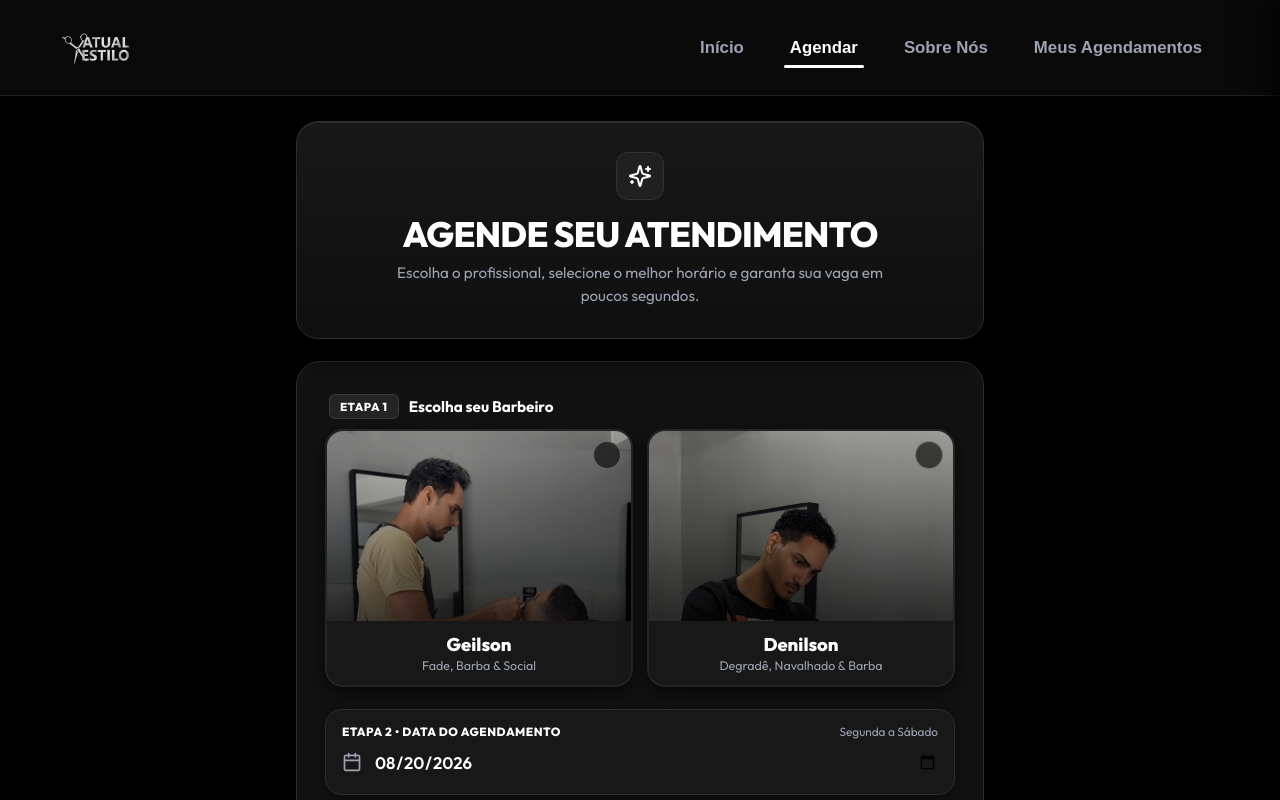
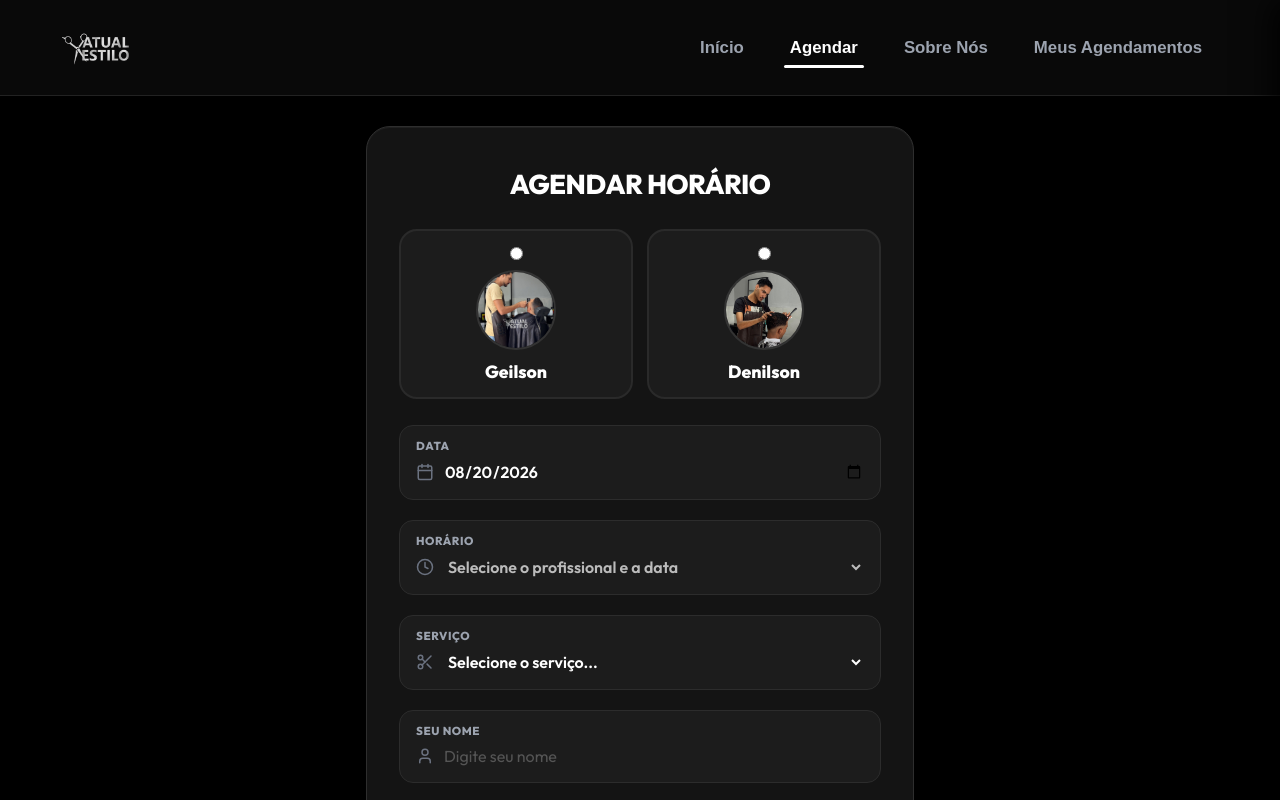
Before and after one commit to SchaideNunes/AtualStylus_react, a React (Vite) app: page / in a window 1280 px wide. Both pictures are taken after a click on the button "✂️ Agendar Meu Horário". Shown: the top 800 px of the page. Built offline with nearby package versions, Linux system fonts and the light colour scheme.

Commit message:
style(agendamento): simplify booking form into clean minimalist layout with inside-the-box labels and streamlined barber selection

```diff
--- a/src/pages/Agendamento.jsx
+++ b/src/pages/Agendamento.jsx
@@ -5,9 +5,7 @@ import {
   Scissors,
   User,
   Phone,
-  CheckCircle2,
-  AlertCircle,
-  Sparkles
+  Check
 } from 'lucide-react';
 import { api } from '../services/api';
 import { formatarTelefone, isTelefoneValido } from '../utils/phoneMask';
@@ -15,18 +13,8 @@ import { isDomingo, getDataHojeString } from '../utils/dateUtils';
 import { gerarLinkWhatsAppAgendamento } from '../utils/whatsapp';
 
 export const BARBEIROS_DEFAULT = [
-  {
-    id: 1,
-    nome: 'Geilson',
-    especialidade: 'Fade, Barba & Social',
-    foto: '/assets/Geilson.jpg'
-  },
-  {
-    id: 2,
-    nome: 'Denilson',
-    especialidade: 'Degradê, Navalhado & Barba',
-    foto: '/assets/Denilson.jpg'
-  }
+  { id: 1, nome: 'Geilson', foto: '/assets/Geilson.jpg' },
+  { id: 2, nome: 'Denilson', foto: '/assets/Denilson.jpg' }
 ];
 
 export const OPCOES_SERVICOS = [
@@ -127,20 +115,6 @@ export function Agendamento({ servicoPreSelecionado, onAgendamentoConcluido }) {
     isTelefoneValido(telefone)
   );
 
-  const getTextoBotao = () => {
-    if (salvando) return 'Confirmando agendamento...';
-    if (isFormValido) return '✂️ Confirmar Agendamento';
-    if (!barbeiroId) return '1. Escolha o profissional acima';
-    if (!data) return '2. Selecione a data';
-    if (!horario) return '3. Escolha o horário de atendimento';
-    if (!servico) return '4. Selecione o serviço desejado';
-    if (!nome.trim()) return '5. Digite seu nome completo';
-    if (telefone && telefone.length > 0 && !isTelefoneValido(telefone)) {
-      return 'Digite o WhatsApp completo com DDD';
-    }
-    return 'Preencha tudo para confirmar';
-  };
-
   const handleConfirmar = async () => {
     if (!isFormValido) {
       alert('Por favor, preencha todos os campos corretamente.');
@@ -197,35 +171,19 @@ export function Agendamento({ servicoPreSelecionado, onAgendamentoConcluido }) {
   };
 
   return (
-    <div className="container-agendamento-revamp fade-in">
-      {/* Header da Página de Agendamento */}
-      <div className="header-agendamento-card scale-in">
-        <div className="icone-header-agendamento">
-          <Sparkles size={24} color="#ffffff" />
-        </div>
-        <h2 className="titulo-agendamento-revamp">Agende seu Atendimento</h2>
-        <p className="subtitulo-agendamento-revamp">
-          Escolha o profissional, selecione o melhor horário e garanta sua vaga em poucos segundos.
-        </p>
-      </div>
+    <div className="container-agendamento-limpo fade-in">
+      <div className="cartao-formulario-limpo">
+        <h1 className="titulo-agendamento-limpo">Agendar Horário</h1>
 
-      <div className="formulario-agendamento-revamp">
-        {/* ========================================================================= */}
-        {/* 1. SELEÇÃO VISUAL DE BARBEIRO (CARDS RETRATO COM FOTOS) */}
-        {/* ========================================================================= */}
-        <div className="bloco-etapa-agendamento slide-up">
-          <div className="cabecalho-etapa-interna">
-            <span className="badge-numero-etapa">ETAPA 1</span>
-            <span className="titulo-etapa-texto">Escolha seu Barbeiro</span>
-          </div>
-
-          <div className="grid-barbeiros-visual">
+        {/* 1. Barbeiro */}
+        <div className="secao-barbeiros-limpa">
+          <div className="grid-barbeiros-limpo">
             {BARBEIROS_DEFAULT.map((b) => {
               const selecionado = barbeiroId === b.id;
               return (
                 <label
                   key={b.id}
-                  className={`card-barbeiro-visual ${selecionado ? 'selecionado' : ''}`}
+                  className={`card-barbeiro-limpo ${selecionado ? 'selecionado' : ''}`}
                 >
                   <input
                     type="radio"
@@ -237,191 +195,139 @@ export function Agendamento({ servicoPreSelecionado, onAgendamentoConcluido }) {
                     aria-label={b.nome}
                   />
 
-                  <div className="container-foto-barbeiro">
+                  <div className="container-foto-barbeiro-limpa">
                     <img
                       src={b.foto}
                       alt={b.nome}
-                      className="foto-barbeiro-retrato"
+                      className="foto-barbeiro-limpa"
                       onError={(e) => { e.target.src = '/assets/Logo.jpg'; }}
                     />
-                    <div className="overlay-gradiente-barbeiro" />
-
-                    {/* Badge de Seleção com Checkmark */}
-                    <div className={`indicador-selecao-barbeiro ${selecionado ? 'ativo' : ''}`}>
-                      {selecionado ? (
-                        <CheckCircle2 size={20} color="#000000" />
-                      ) : (
-                        <span className="ponto-vazio-selecao" />
+                    {selecionado && (
+                      <div className="badge-check-barbeiro">
+                        <Check size={16} strokeWidth={3} color="#000000" />
+                      </div>
                     )}
                   </div>
-                  </div>
 
-                  <div className="info-barbeiro-card">
-                    <h3 className="nome-barbeiro-destaque">{b.nome}</h3>
-                    <span className="especialidade-barbeiro">{b.especialidade}</span>
-                  </div>
+                  <span className="nome-barbeiro-limpo">{b.nome}</span>
                 </label>
               );
             })}
           </div>
         </div>
 
-        {/* ========================================================================= */}
-        {/* 2. DATA (CAIXA COM TÍTULO INTERNO) */}
-        {/* ========================================================================= */}
-        <div className="bloco-etapa-agendamento slide-up">
-          <div className="caixa-campo-interna">
-            <div className="cabecalho-campo-interno">
-              <span className="tag-etapa-interna">ETAPA 2 • DATA DO AGENDAMENTO</span>
-              <span className="dica-campo-interna">Segunda a Sábado</span>
-            </div>
-
-            <div className="conteudo-input-com-icone">
-              <Calendar size={20} className="icone-campo-interno" />
+        {/* 2. Data */}
+        <div className="campo-caixa-limpo">
+          <span className="rotulo-campo-limpo">DATA</span>
+          <div className="linha-input-limpo">
+            <Calendar size={18} className="icone-input-limpo" />
             <input
               type="date"
               id="campoData"
-                aria-label="Data do Agendamento"
+              aria-label="Data"
               min={getDataHojeString()}
               value={data}
               onChange={handleDataChange}
-                className="input-campo-interno"
+              className="input-limpo"
             />
           </div>
         </div>
-        </div>
 
-        {/* ========================================================================= */}
-        {/* 3. HORÁRIO REATIVO (CAIXA COM TÍTULO INTERNO) */}
-        {/* ========================================================================= */}
-        <div className="bloco-etapa-agendamento slide-up">
-          <div className="caixa-campo-interna">
-            <div className="cabecalho-campo-interno">
-              <span className="tag-etapa-interna">ETAPA 3 • HORÁRIO DISPONÍVEL</span>
-              <span className="dica-campo-interna">
-                {carregandoHorarios ? 'Carregando vagas...' : 'Horários livres hoje/amanhã'}
-              </span>
-            </div>
-
-            <div className="conteudo-input-com-icone">
-              <Clock size={20} className="icone-campo-interno" />
+        {/* 3. Horário */}
+        <div className="campo-caixa-limpo">
+          <span className="rotulo-campo-limpo">HORÁRIO</span>
+          <div className="linha-input-limpo">
+            <Clock size={18} className="icone-input-limpo" />
             <select
               id="campoHorario"
-                aria-label="Horário de Atendimento"
+              aria-label="Horário"
               value={horario}
               onChange={(e) => setHorario(e.target.value)}
               disabled={!data || !barbeiroId || carregandoHorarios}
-                className="select-campo-interno"
+              className="select-limpo"
             >
               {!barbeiroId || !data ? (
-                  <option value="">Primeiro selecione o barbeiro e a data</option>
+                <option value="">Selecione o profissional e a data</option>
               ) : carregandoHorarios ? (
-                  <option value="">Consultando horários no banco...</option>
+                <option value="">Carregando horários...</option>
               ) : horariosDisponiveis.length === 0 ? (
                 <option value="">Dia cheio! Sem horários disponíveis</option>
               ) : (
                 <>
-                    <option value="">Selecione um horário livre</option>
+                  <option value="">Escolha um horário</option>
                   {horariosDisponiveis.map((h) => (
-                      <option key={h} value={h}>{h} - Disponível</option>
+                    <option key={h} value={h}>{h}</option>
                   ))}
                 </>
               )}
             </select>
           </div>
         </div>
-        </div>
 
-        {/* ========================================================================= */}
-        {/* 4. SERVIÇO (CAIXA COM TÍTULO INTERNO) */}
-        {/* ========================================================================= */}
-        <div className="bloco-etapa-agendamento slide-up">
-          <div className="caixa-campo-interna">
-            <div className="cabecalho-campo-interno">
-              <span className="tag-etapa-interna">ETAPA 4 • SERVIÇO DESEJADO</span>
-              <span className="dica-campo-interna">Tabela de valores</span>
-            </div>
-
-            <div className="conteudo-input-com-icone">
-              <Scissors size={20} className="icone-campo-interno" />
+        {/* 4. Serviço */}
+        <div className="campo-caixa-limpo">
+          <span className="rotulo-campo-limpo">SERVIÇO</span>
+          <div className="linha-input-limpo">
+            <Scissors size={18} className="icone-input-limpo" />
             <select
               id="campoServico"
-                aria-label="Serviço Desejado"
+              aria-label="Serviço"
               value={servico}
               onChange={(e) => setServico(e.target.value)}
-                className="select-campo-interno"
+              className="select-limpo"
             >
               <option value="">Selecione o serviço...</option>
               {OPCOES_SERVICOS.map((s) => (
                 <option key={s.id} value={`${s.nome} - R$ ${s.valor}`}>
-                    {s.nome} - R$ {s.valor},00
+                  {s.nome} — R$ {s.valor},00
                 </option>
               ))}
             </select>
           </div>
         </div>
-        </div>
 
-        {/* ========================================================================= */}
-        {/* 5. NOME COMPLETO (CAIXA COM TÍTULO INTERNO) */}
-        {/* ========================================================================= */}
-        <div className="bloco-etapa-agendamento slide-up">
-          <div className="caixa-campo-interna">
-            <div className="cabecalho-campo-interno">
-              <span className="tag-etapa-interna">ETAPA 5 • SEU NOME COMPLETO</span>
-              <span className="dica-campo-interna">Identificação na barbearia</span>
-            </div>
-
-            <div className="conteudo-input-com-icone">
-              <User size={20} className="icone-campo-interno" />
+        {/* 5. Nome */}
+        <div className="campo-caixa-limpo">
+          <span className="rotulo-campo-limpo">SEU NOME</span>
+          <div className="linha-input-limpo">
+            <User size={18} className="icone-input-limpo" />
             <input
               type="text"
               id="campoNome"
-                aria-label="Seu Nome Completo"
+              aria-label="Seu Nome"
               value={nome}
               onChange={(e) => setNome(e.target.value)}
-                placeholder="Digite seu nome completo"
-                className="input-campo-interno"
+              placeholder="Digite seu nome"
+              className="input-limpo"
             />
           </div>
         </div>
-        </div>
 
-        {/* ========================================================================= */}
-        {/* 6. WHATSAPP (CAIXA COM TÍTULO INTERNO) */}
-        {/* ========================================================================= */}
-        <div className="bloco-etapa-agendamento slide-up">
-          <div className="caixa-campo-interna">
-            <div className="cabecalho-campo-interno">
-              <span className="tag-etapa-interna">ETAPA 6 • SEU WHATSAPP</span>
-              <span className="dica-campo-interna">Com DDD (Ex: 75 99999-9999)</span>
-            </div>
-
-            <div className="conteudo-input-com-icone">
-              <Phone size={20} className="icone-campo-interno" />
+        {/* 6. WhatsApp */}
+        <div className="campo-caixa-limpo">
+          <span className="rotulo-campo-limpo">WHATSAPP</span>
+          <div className="linha-input-limpo">
+            <Phone size={18} className="icone-input-limpo" />
             <input
               type="tel"
               id="campoTelefone"
-                aria-label="WhatsApp com DDD"
+              aria-label="WhatsApp"
               value={telefone}
               onChange={handleTelefoneChange}
               placeholder="(00) 00000-0000"
               maxLength={15}
-                className="input-campo-interno"
+              className="input-limpo"
             />
           </div>
         </div>
-        </div>
 
-        {/* ========================================================================= */}
-        {/* BOTÃO DE CONFIRMAÇÃO */}
-        {/* ========================================================================= */}
+        {/* Botão de Confirmação */}
         <button
           onClick={handleConfirmar}
           disabled={!isFormValido || salvando}
-          className={`botao-confirmar-revamp ${isFormValido ? 'ativo pulse' : ''}`}
+          className={`botao-agendar-limpo ${isFormValido ? 'ativo' : ''}`}
         >
-          {getTextoBotao()}
+          {salvando ? 'Confirmando...' : 'Confirmar Agendamento'}
         </button>
       </div>
     </div>
--- a/src/styles/index.css
+++ b/src/styles/index.css
@@ -881,340 +881,220 @@ html {
 }
 
 /* ========================================================================= */
-/* REVAMP: FORMULÁRIO DE AGENDAMENTO */
+/* FORMULÁRIO DE AGENDAMENTO MODERNO & MINIMALISTA */
 /* ========================================================================= */
-.container-agendamento-revamp {
-  max-width: 720px;
-  margin: 25px auto 50px;
+.container-agendamento-limpo {
+  max-width: 580px;
+  margin: 30px auto 60px;
   padding: 0 16px;
 }
 
-.header-agendamento-card {
-  background: linear-gradient(180deg, #181818 0%, #0f0f0f 100%);
-  border: 1px solid var(--border-color);
-  border-radius: 22px;
-  padding: 30px 20px;
-  text-align: center;
-  margin-bottom: 22px;
-  box-shadow: 0 12px 35px rgba(0, 0, 0, 0.8), inset 0 1px 0 rgba(255, 255, 255, 0.08);
-  display: flex;
-  flex-direction: column;
-  align-items: center;
-}
-
-.icone-header-agendamento {
-  width: 48px;
-  height: 48px;
-  background: #202020;
-  border: 1px solid #333333;
-  border-radius: 12px;
-  display: flex;
-  align-items: center;
-  justify-content: center;
-  margin-bottom: 12px;
-}
-
-.titulo-agendamento-revamp {
-  font-size: 1.8rem;
-  font-weight: 900;
-  color: #ffffff;
-  letter-spacing: -0.02em;
-  margin-bottom: 6px;
-  text-transform: uppercase;
-}
-
-@media (min-width: 600px) {
-  .titulo-agendamento-revamp {
-    font-size: 2.2rem;
-  }
-}
-
-.subtitulo-agendamento-revamp {
-  color: var(--text-muted);
-  font-size: 0.95rem;
-  max-width: 500px;
-  line-height: 1.5;
-}
-
-.formulario-agendamento-revamp {
-  background: #121212;
+.cartao-formulario-limpo {
+  background: #141414;
   border: 1px solid var(--border-color);
   border-radius: 24px;
-  padding: 24px 16px;
-  box-shadow: 0 20px 50px rgba(0, 0, 0, 0.9);
+  padding: 32px 24px;
+  box-shadow: 0 20px 50px rgba(0, 0, 0, 0.9), inset 0 1px 0 rgba(255, 255, 255, 0.05);
   display: flex;
   flex-direction: column;
   gap: 18px;
 }
 
 @media (min-width: 600px) {
-  .formulario-agendamento-revamp {
-    padding: 32px 28px;
-    gap: 22px;
+  .cartao-formulario-limpo {
+    padding: 40px 32px;
+    gap: 20px;
   }
 }
 
-.bloco-etapa-agendamento {
-  display: flex;
-  flex-direction: column;
-  gap: 10px;
+.titulo-agendamento-limpo {
+  font-size: 1.7rem;
+  font-weight: 900;
+  color: #ffffff;
+  text-align: center;
+  letter-spacing: -0.02em;
+  margin-bottom: 8px;
+  text-transform: uppercase;
 }
 
-/* 1. SELEÇÃO DE BARBEIRO VISUAL */
-.cabecalho-etapa-interna {
-  display: flex;
-  align-items: center;
-  gap: 10px;
-  padding-left: 4px;
+/* 1. SELEÇÃO DE BARBEIROS */
+.secao-barbeiros-limpa {
+  margin-bottom: 6px;
 }
 
-.badge-numero-etapa {
-  background: #242424;
-  border: 1px solid #3a3a3a;
-  color: #ffffff;
-  font-size: 0.72rem;
-  font-weight: 800;
-  padding: 4px 10px;
-  border-radius: 6px;
-  letter-spacing: 0.05em;
-}
-
-.titulo-etapa-texto {
-  font-size: 0.95rem;
-  font-weight: 700;
-  color: #ffffff;
-}
-
-.grid-barbeiros-visual {
+.grid-barbeiros-limpo {
   display: grid;
   grid-template-columns: 1fr 1fr;
   gap: 14px;
 }
 
-.card-barbeiro-visual {
+.card-barbeiro-limpo {
   position: relative;
-  border: 2px solid #242424;
+  background: #1c1c1c;
+  border: 2px solid #2a2a2a;
   border-radius: 18px;
-  overflow: hidden;
-  background: #181818;
+  padding: 16px 12px 14px;
   cursor: pointer;
   display: flex;
   flex-direction: column;
-  transition: all 0.3s cubic-bezier(0.16, 1, 0.3, 1);
-  box-shadow: 0 8px 20px rgba(0, 0, 0, 0.6);
+  align-items: center;
+  gap: 10px;
+  transition: all 0.25s cubic-bezier(0.16, 1, 0.3, 1);
 }
 
-.card-barbeiro-visual:hover {
+.card-barbeiro-limpo:hover {
   border-color: rgba(255, 255, 255, 0.4);
-  transform: translateY(-3px);
-  box-shadow: 0 12px 30px rgba(0, 0, 0, 0.8);
+  transform: translateY(-2px);
 }
 
-.card-barbeiro-visual.selecionado {
+.card-barbeiro-limpo.selecionado {
   border-color: #ffffff;
-  background: #1f1f1f;
-  transform: translateY(-4px);
-  box-shadow: 0 0 25px rgba(255, 255, 255, 0.25), 0 15px 35px rgba(0, 0, 0, 0.9);
+  background: #242424;
+  box-shadow: 0 0 20px rgba(255, 255, 255, 0.2);
+  transform: translateY(-2px);
 }
 
-.radio-barbeiro-escondido {
-  position: absolute;
-  opacity: 0;
-  pointer-events: none;
+.container-foto-barbeiro-limpa {
+  position: relative;
+  width: 80px;
+  height: 80px;
 }
 
-.container-foto-barbeiro {
-  position: relative;
+.foto-barbeiro-limpa {
   width: 100%;
-  height: 160px;
-  overflow: hidden;
-  background: #0a0a0a;
+  height: 100%;
+  border-radius: 50%;
+  object-fit: cover;
+  border: 2px solid #333333;
+  transition: border-color 0.2s ease;
 }
 
-@media (min-width: 600px) {
-  .container-foto-barbeiro {
-    height: 190px;
-  }
+.card-barbeiro-limpo.selecionado .foto-barbeiro-limpa {
+  border-color: #ffffff;
 }
 
-.foto-barbeiro-retrato {
-  width: 100%;
-  height: 100%;
-  object-fit: cover;
-  object-position: center top;
-  transition: transform 0.4s ease;
-}
-
-.card-barbeiro-visual:hover .foto-barbeiro-retrato {
-  transform: scale(1.05);
-}
-
-.overlay-gradiente-barbeiro {
+.badge-check-barbeiro {
   position: absolute;
-  inset: 0;
-  background: linear-gradient(180deg, rgba(0, 0, 0, 0.05) 0%, rgba(0, 0, 0, 0.75) 100%);
-  pointer-events: none;
-}
-
-.indicador-selecao-barbeiro {
-  position: absolute;
-  top: 10px;
-  right: 10px;
-  width: 28px;
-  height: 28px;
+  bottom: 0;
+  right: 0;
+  width: 24px;
+  height: 24px;
+  background: #ffffff;
   border-radius: 50%;
-  background: rgba(0, 0, 0, 0.6);
-  border: 1px solid rgba(255, 255, 255, 0.3);
   display: flex;
   align-items: center;
   justify-content: center;
-  transition: all 0.2s ease;
-  backdrop-filter: blur(4px);
+  box-shadow: 0 2px 8px rgba(0, 0, 0, 0.6);
+  animation: scaleIn 0.2s ease-out;
 }
 
-.indicador-selecao-barbeiro.ativo {
-  background: #ffffff;
-  border-color: #ffffff;
-  box-shadow: 0 0 12px rgba(255, 255, 255, 0.6);
+.nome-barbeiro-limpo {
+  font-size: 1.1rem;
+  font-weight: 800;
+  color: #ffffff;
+  text-align: center;
 }
 
-.ponto-vazio-selecao {
-  width: 8px;
-  height: 8px;
-  border-radius: 50%;
-  background: transparent;
+/* 2. CAMPOS EM CAIXAS MODERNAS */
+.campo-caixa-limpo {
+  background: #1c1c1c;
+  border: 1px solid #2c2c2c;
+  border-radius: 14px;
+  padding: 12px 16px;
+  display: flex;
+  flex-direction: column;
+  gap: 4px;
+  transition: all 0.2s ease;
 }
 
-.info-barbeiro-card {
-  padding: 12px 14px;
-  text-align: center;
-  background: #181818;
+.campo-caixa-limpo:focus-within {
+  border-color: #ffffff;
+  background: #222222;
+  box-shadow: 0 0 0 2px rgba(255, 255, 255, 0.15);
 }
 
-.nome-barbeiro-destaque {
-  font-size: 1.15rem;
+.rotulo-campo-limpo {
+  font-size: 0.72rem;
   font-weight: 800;
-  color: #ffffff;
-  margin-bottom: 2px;
+  color: #9ca3af;
+  letter-spacing: 0.05em;
+  text-transform: uppercase;
+  transition: color 0.2s ease;
 }
 
-.especialidade-barbeiro {
-  font-size: 0.78rem;
-  color: var(--text-muted);
-  display: block;
+.campo-caixa-limpo:focus-within .rotulo-campo-limpo {
+  color: #ffffff;
 }
 
-/* ========================================================================= */
-/* CAIXAS COM TÍTULOS DENTRO (INSIDE-THE-BOX LABELS) */
-/* ========================================================================= */
-.caixa-campo-interna {
-  background: #181818;
-  border: 1px solid var(--border-color);
-  border-radius: 16px;
-  padding: 14px 16px;
+.linha-input-limpo {
   display: flex;
-  flex-direction: column;
-  gap: 6px;
-  transition: all 0.25s cubic-bezier(0.16, 1, 0.3, 1);
-  box-shadow: 0 4px 15px rgba(0, 0, 0, 0.4);
+  align-items: center;
+  gap: 10px;
 }
 
-.caixa-campo-interna:focus-within {
-  border-color: #ffffff;
-  background: #1d1d1d;
-  box-shadow: 0 0 0 3px rgba(255, 255, 255, 0.15), 0 8px 25px rgba(0, 0, 0, 0.7);
-  transform: translateY(-1px);
-}
-
-.cabecalho-campo-interno {
-  display: flex;
-  justify-content: space-between;
-  align-items: center;
-}
-
-.tag-etapa-interna {
-  font-size: 0.74rem;
-  font-weight: 800;
-  color: #ffffff;
-  letter-spacing: 0.04em;
-  text-transform: uppercase;
-}
-
-.dica-campo-interna {
-  font-size: 0.74rem;
-  color: var(--text-muted);
-}
-
-.conteudo-input-com-icone {
-  display: flex;
-  align-items: center;
-  gap: 12px;
-}
-
-.icone-campo-interno {
-  color: var(--text-muted);
+.icone-input-limpo {
+  color: #6b7280;
   flex-shrink: 0;
   transition: color 0.2s ease;
 }
 
-.caixa-campo-interna:focus-within .icone-campo-interno {
+.campo-caixa-limpo:focus-within .icone-input-limpo {
   color: #ffffff;
 }
 
-.input-campo-interno, .select-campo-interno {
+.input-limpo, .select-limpo {
   width: 100%;
   background: transparent;
   border: none;
   color: #ffffff;
-  font-size: 1.05rem;
+  font-size: 1rem;
   font-weight: 600;
   font-family: inherit;
   outline: none;
-  padding: 6px 0;
+  padding: 4px 0;
 }
 
-.input-campo-interno::placeholder {
+.input-limpo::placeholder {
   color: #555555;
   font-weight: 400;
 }
 
-.select-campo-interno {
+.select-limpo {
   cursor: pointer;
 }
 
-.select-campo-interno option {
-  background-color: #1a1a1a;
+.select-limpo option {
+  background-color: #1c1c1c;
   color: #ffffff;
-  padding: 10px;
+  padding: 8px;
 }
 
-/* Botão de Confirmação Revamp */
-.botao-confirmar-revamp {
+/* BOTÃO DE CONFIRMAÇÃO */
+.botao-agendar-limpo {
   width: 100%;
-  background: #252525;
+  background: #262626;
   color: #777777;
-  border: 1px solid #333333;
-  font-size: 1.1rem;
+  border: none;
+  font-size: 1.05rem;
   font-weight: 800;
-  padding: 18px 24px;
+  padding: 16px;
   border-radius: 14px;
   cursor: not-allowed;
-  transition: all 0.3s cubic-bezier(0.16, 1, 0.3, 1);
-  margin-top: 10px;
+  transition: all 0.25s cubic-bezier(0.16, 1, 0.3, 1);
+  margin-top: 8px;
 }
 
-.botao-confirmar-revamp.ativo {
+.botao-agendar-limpo.ativo {
   background: #ffffff;
   color: #000000;
-  border-color: #ffffff;
   cursor: pointer;
-  box-shadow: 0 6px 25px rgba(255, 255, 255, 0.25);
+  box-shadow: 0 4px 20px rgba(255, 255, 255, 0.2);
 }
 
-.botao-confirmar-revamp.ativo:hover {
+.botao-agendar-limpo.ativo:hover {
   background: #e5e5e5;
-  transform: translateY(-2px) scale(1.01);
-  box-shadow: 0 10px 35px rgba(255, 255, 255, 0.4);
+  transform: translateY(-2px);
+  box-shadow: 0 8px 25px rgba(255, 255, 255, 0.35);
 }
 
 /* About Us Section */
```
Also changed, not shown: 1 other file (tests, documents, lock files or other folders). Lines whose indentation alone changed are shown as unchanged.
